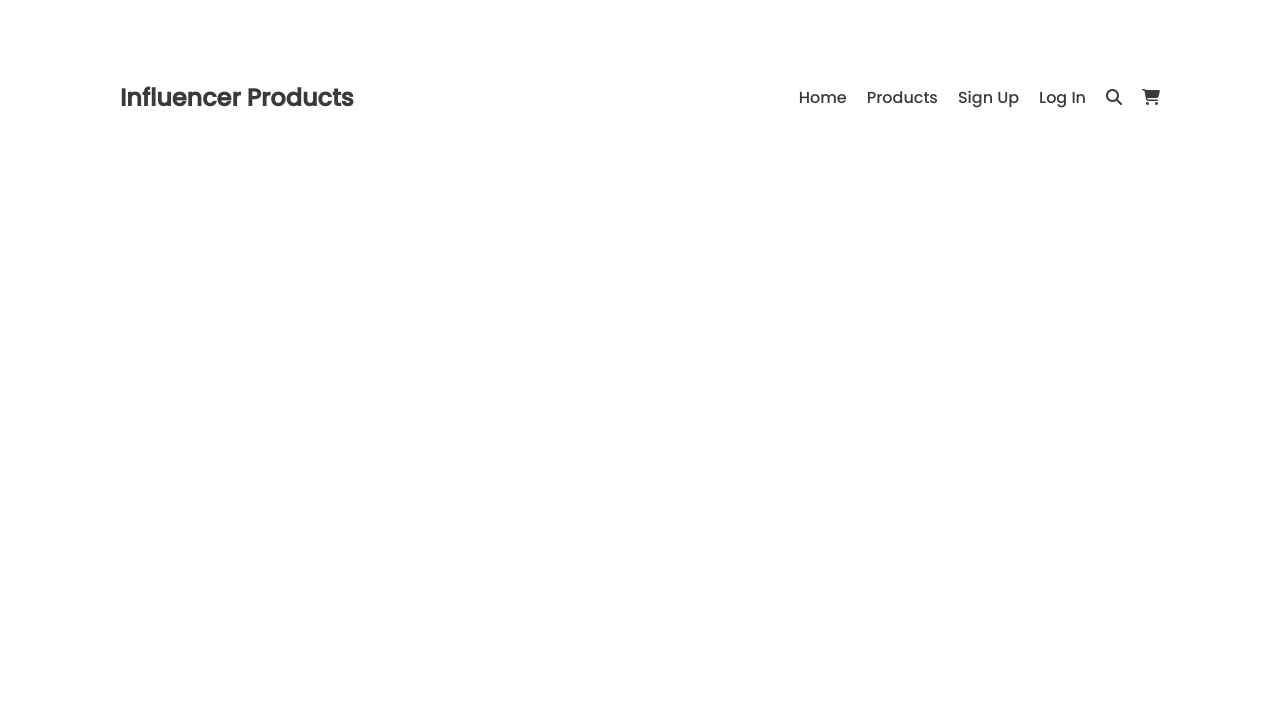
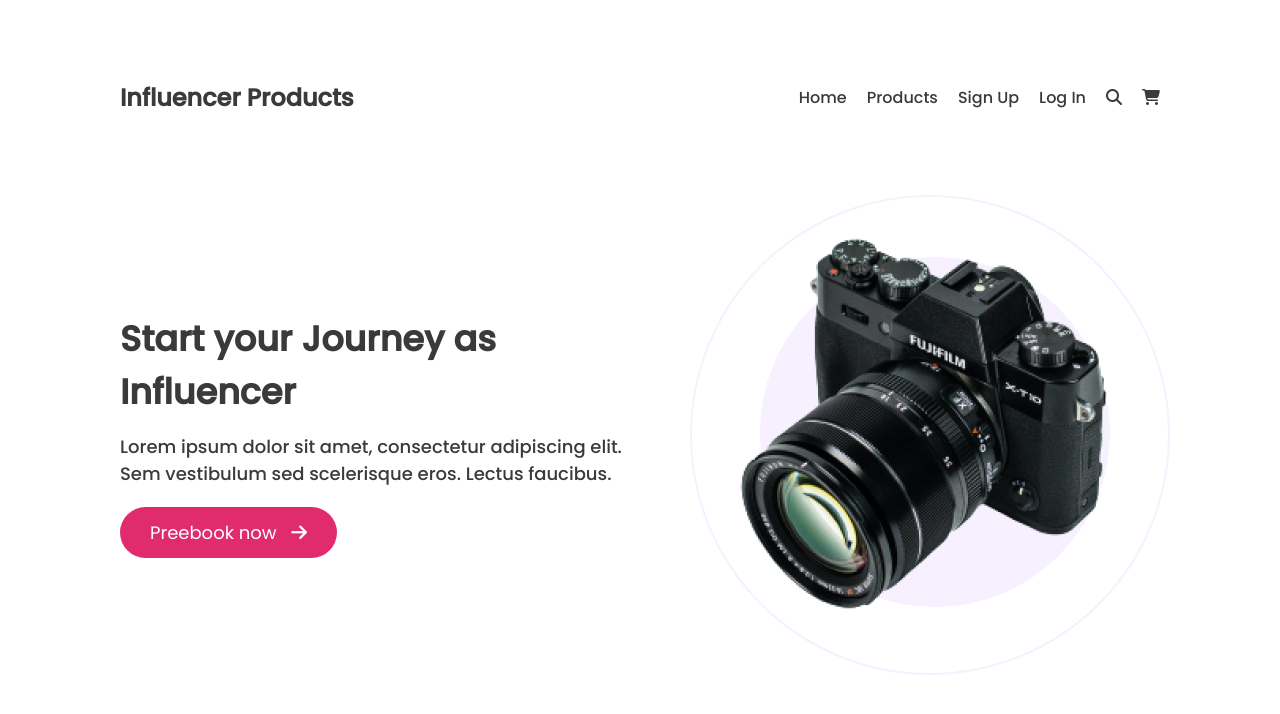
Before and after one commit to Asrafpavel/influence-portfolio, a plain HTML site: page index.html in a window 1280 px wide. Drawn offline with Linux system fonts and the light colour scheme.

Commit message:
banner added

```diff
--- a/index.html
+++ b/index.html
@@ -25,5 +25,27 @@
         </ul>
     </nav>
 
+    <!-- ---------- banner section --------- -->
+
+    <section>
+        <div class="banner">
+            <div class="banner-intro">
+               <h1 class="banner-title">Start your Journey as Influencer</h1>
+                <p>Lorem ipsum dolor sit amet, consectetur adipiscing elit. Sem vestibulum sed scelerisque eros. Lectus faucibus.</p>
+
+                <button>Preebook now <i class="fa-solid fa-arrow-right"></i></button>
+            </div>
+            <div class="right">
+                <img src="images/main-camera.png" alt="">
+                <div class="border">
+                    <div class="bg"></div>
+                </div>
+
+            </div>
+
+
+        </div>
+    </section>
+
 </body>
 </html>
--- a/styles/style.css
+++ b/styles/style.css
@@ -6,7 +6,8 @@
 }
 :root {
     --black:#3A3A3A;
-    /* --font-family:'Poppins', sans-serif; */
+    --orange:#E02C6D;
+
 }
 
 nav{
@@ -14,17 +15,93 @@ nav{
     align-items: center;
     justify-content: space-between;
     padding:80px 120px ;
+    width: 100%;
+
 
 }
 .nav-title, nav{
     color: var(--black);
+    flex-shrink: 0;
 }
 nav > ul{
     display: flex;
     list-style: none;
+    flex-shrink: 0;
 
 }
 nav > ul > li{
     margin-left: 20px;
     font-weight: 500;
 }
+
+/* -------------------
+banner styles
+-------------------  */
+
+.banner{
+    padding: ;
+    color: var(--black);
+    display: flex;
+    align-items: center;
+    padding: 0 120px;
+    justify-content: space-between;
+    gap: 50px;
+
+}
+.banner-intro{
+    width: 50%;
+    flex-shrink: 0;
+}
+.banner-title{
+    font-size: 35px;
+    font-weight: 800;
+    margin-bottom: 15px;
+}
+.banner-intro > p{
+    font-size: 18px;
+    font-weight: 500;
+    margin-bottom: 20px;
+    flex-shrink: 0;
+}
+.banner-intro > button {
+    background-color: var(--orange);
+    border: none;
+    border-radius: 30px;
+    padding: 12px 30px;
+    font-size: 18px;
+    color: #FFF;
+}
+.fa-arrow-right{
+    margin-left: 10px;
+}
+.bg{
+    height: 350px;
+    width: 350px;
+    background-color: #f7f0ffff;
+    border-radius: 50%;
+    position: absolute;
+    top: 60px;
+    left: 68px;
+}
+.border{
+    border: 2px solid #f7f0ffff;
+    height: 480px;
+    width: 480px;
+    border-radius: 50%;
+    position: relative;
+
+
+}
+.right{
+    position: relative;
+}
+.right > img{
+    position: absolute;
+    z-index: 1;
+    width: 440px;
+    height: 414px;
+    top: 20px;
+    left: 20px;
+
+
+}
```
